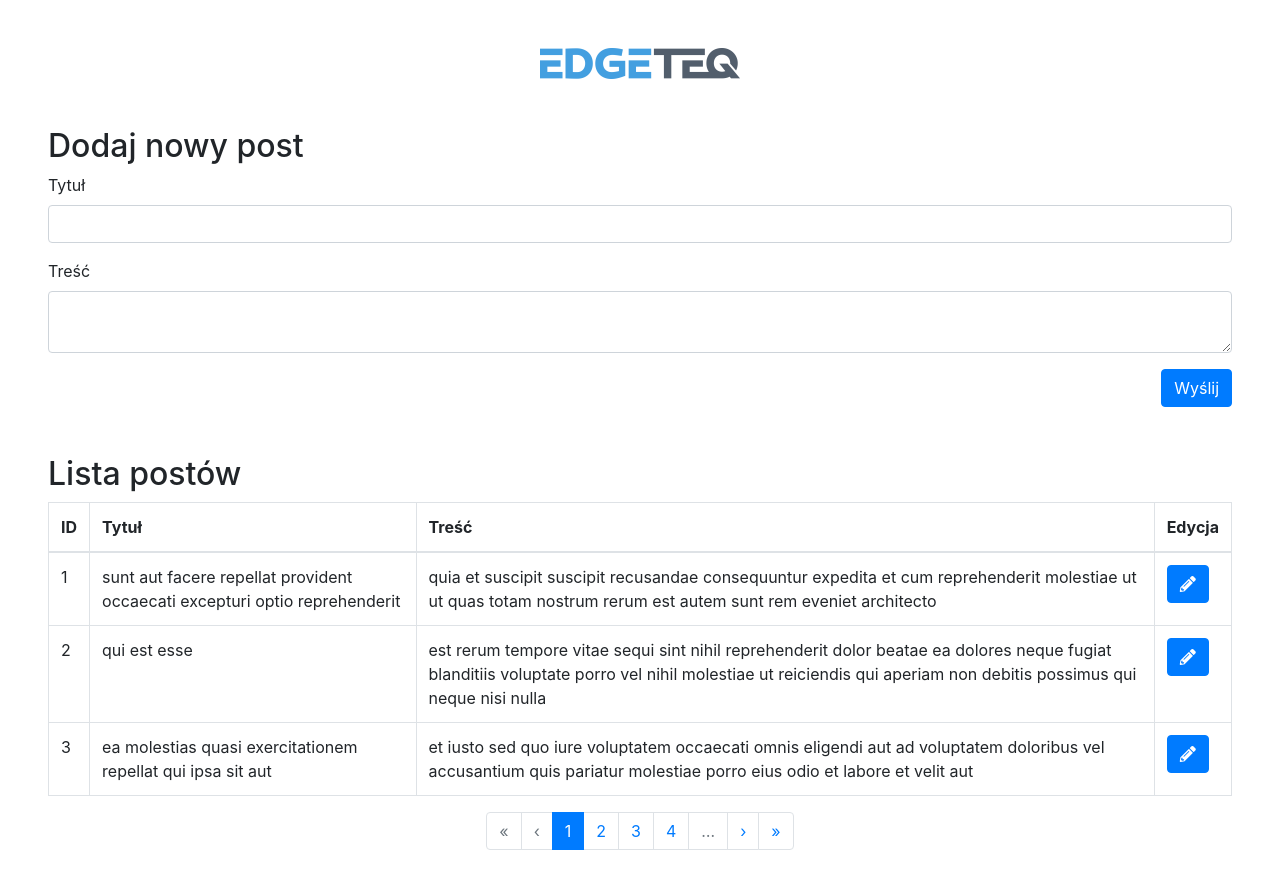
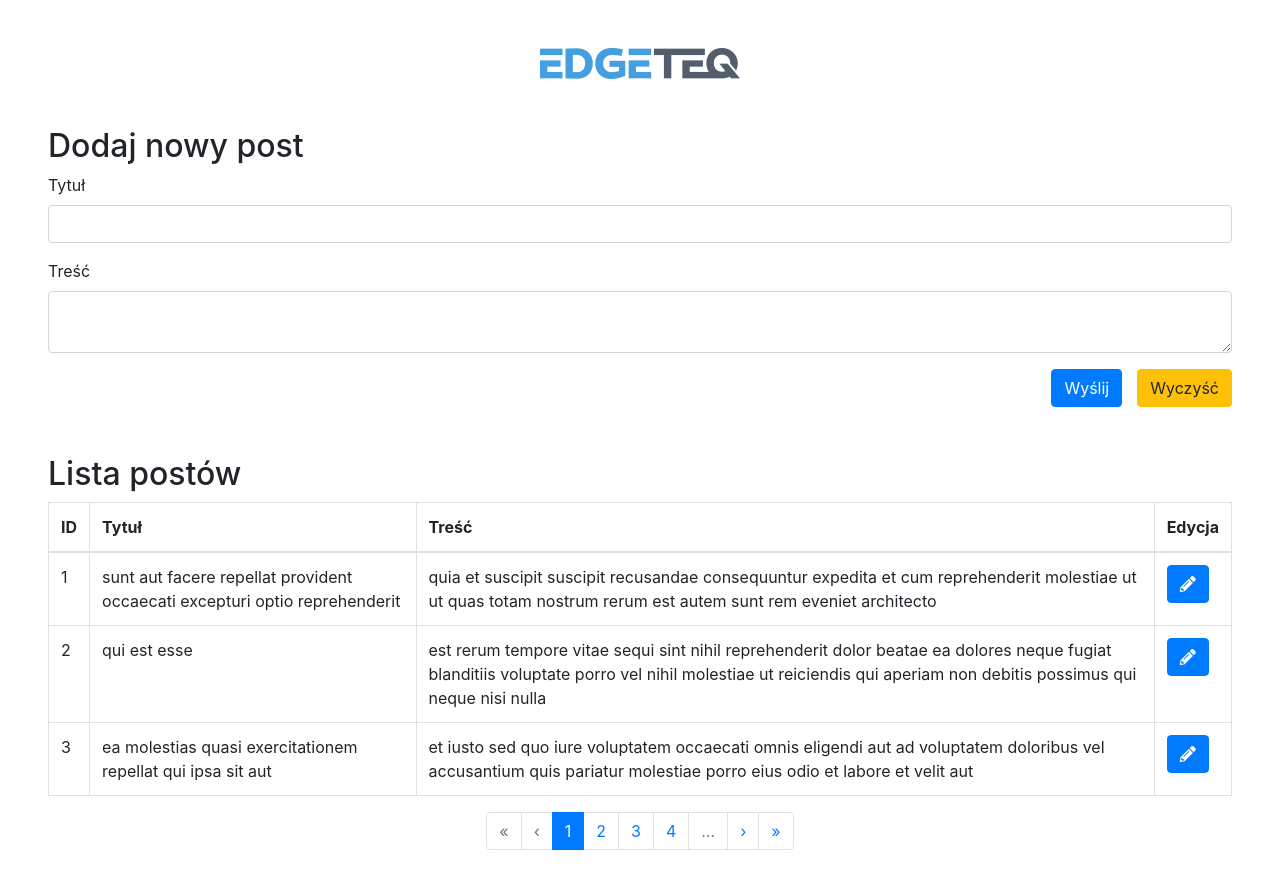
Before and after one commit to matuzalema/Posts-Vue.js, a Vue app: page / in a window 1280 px wide. Shown: the top 888 px of the page. Built offline with nearby package versions, Linux system fonts and the light colour scheme; data requests are answered from the project's data file.

Commit message:
Add clear form button

```diff
--- a/src/components/NewPostForm.vue
+++ b/src/components/NewPostForm.vue
@@ -25,13 +25,23 @@
     >
       Wystąpił błąd: {{ error }}
     </b-alert>
+    <b-row align-h="end">
       <b-btn
         type="submit"
         variant="primary"
-      class="d-block ml-auto"
+        class="btn-send-form"
       >
         Wyślij
       </b-btn>
+      <b-btn
+        type="button"
+        variant="warning"
+        class="btn-clear-form"
+        @click="cleanForm"
+      >
+        Wyczyść
+      </b-btn>
+    </b-row>
   </form>
 </template>
 
@@ -53,6 +63,10 @@
       }
     },
     methods: {
+      cleanForm(){
+        this.title = ""
+        this.body = ""
+      },
       async submit() {
         this.data.push({
           title: this.title,
@@ -75,5 +89,7 @@
 </script>
 
 <style scoped>
-
+.btn-clear-form {
+  margin: 0 15px;
+}
 </style>
```
Lines whose indentation alone changed are shown as unchanged.
